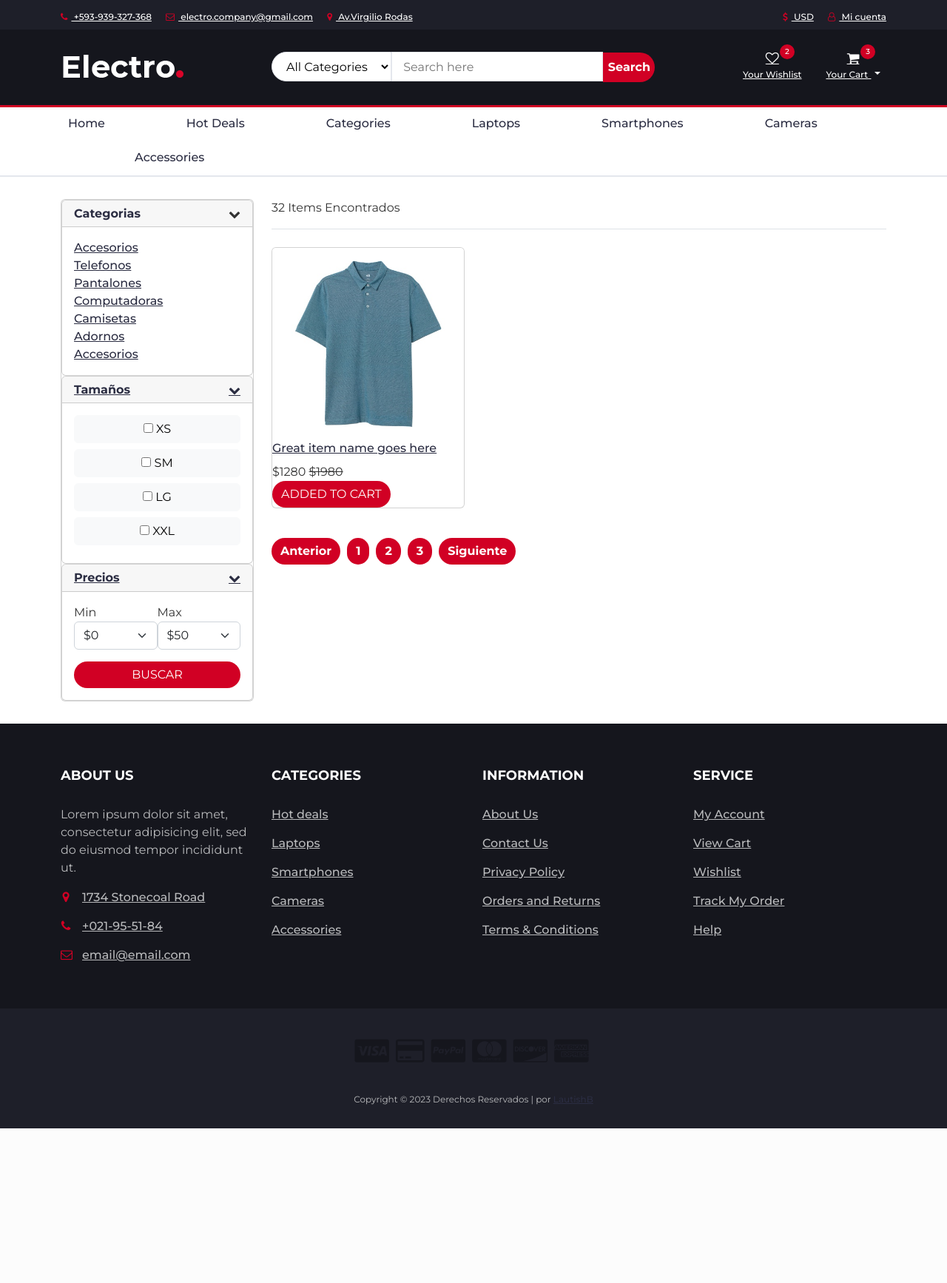
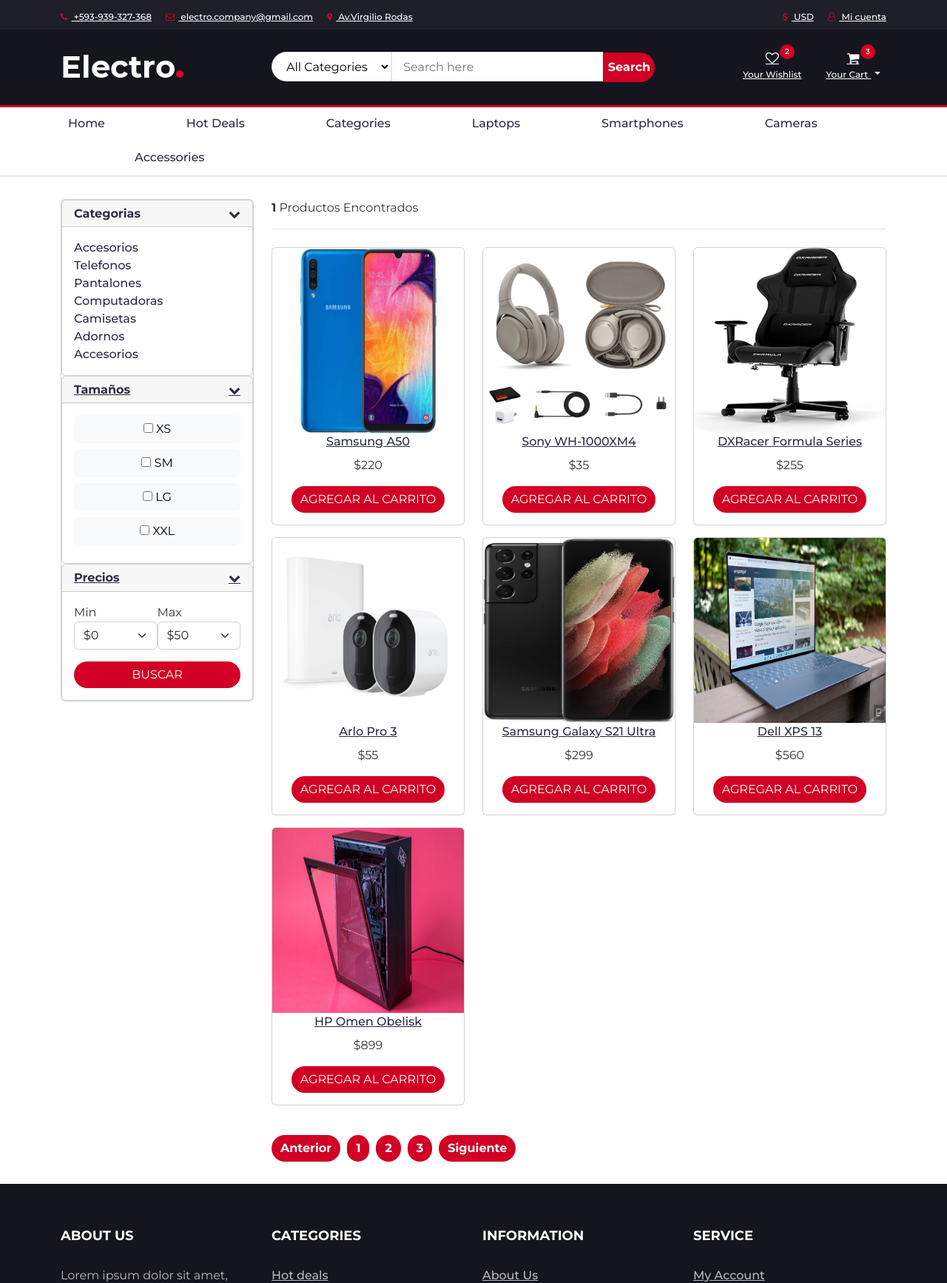
Before and after one commit to DiegoFernandoLojanTN/eCommerce_DjangoPostgresql_LD, a Django app: template templates/store/store.html in a window 1280 px wide. Shown: the top 1734 px of the page at 74% size. Before the commit the page ends 1525 px from the top, so only its background shows below. Run offline with Django 3.2, Linux system fonts and the light colour scheme; data comes from the database, SQL or seed files in the repository; the template is opened without the code that fills it: values that come from a table or form of the project are taken from there, most other values are stand-ins (such as "Sample title", 1, 10 or a date in 2020); parts of the project's set-up code (start-up, migrations or seed data) failed here and were passed over; some libraries are stand-ins or nearby versions.

Commit message:
poniendo la pagina de store con los productos de la base y mostrando, wasa sin el retrato no gualda mi contacto

```diff
--- a/eCommerceConfig/static/css/style.css
+++ b/eCommerceConfig/static/css/style.css
@@ -107,6 +107,11 @@
 .primary-btn:hover, .primary-btn:focus {
   opacity: 0.9;
   color: #FFF;
+}
+
+/* Aplica un estilo personalizado para quitar el subrayado */
+.list-menu li a {
+  text-decoration: none;
 }
 
 
--- a/templates/store/store.html
+++ b/templates/store/store.html
@@ -122,28 +122,34 @@
 
                 <header class="border-bottom mb-4 pb-3">
                     <div class="d-flex justify-content-between align-items-center">
-                        <span class="mr-md-auto">32 Items Encontrados</span>
+                        <span class="mr-md-auto"><b>{{ product_count }}</b> Productos Encontrados</span>
                     </div>
                 </header><!-- sect-heading -->
 
                 <div class="row">
+
+                    {% for product in products %}
                     <div class="col-md-4">
-                        <figure class="card card-product">
+                        <figure class="card card-product text-center"> <!-- Añadimos la clase text-center para centrar el contenido -->
                             <div class="img-wrap">
-                                <img src="images/items/1.jpg" class="card-img-top">
+                                <img src="{{ product.images.url }}" width="350" height="250" class="card-img-top">
                             </div> <!-- img-wrap.// -->
                             <figcaption class="info-wrap">
                                 <div class="fix-height">
-                                    <a href="./product-detail.html" class="title">Great item name goes here</a>
+                                    <a href="./product-detail.html" class="title">{{product.product_name}}</a>
                                     <div class="price-wrap mt-2">
-                                        <span class="price">$1280</span>
-                                        <del class="price-old">$1980</del>
+                                        <span class="price">${{product.price}}</span>
                                     </div> <!-- price-wrap.// -->
                                 </div>
-                                <a href="#" class="btn btn-success btn-block btn-custom-color">Added to cart</a>
+                                <a href="#" class="btn btn-success btn-block btn-custom-color mt-3 mb-3">Agregar al Carrito</a> <!-- Añadimos un espacio superior (mt-3) y un margen inferior (mb-3) para separar el botón del contenido y del div de abajo -->
                             </figcaption>
                         </figure>
                     </div> <!-- col.// -->
+
+
+
+                    {% endfor %}
+
                 </div> <!-- row end.// -->
 
                 <nav class="mt-4 btn-custom-pagination" aria-label="Page navigation sample">
```
Also changed, not shown: store/views.py (+10 -1 lines).
